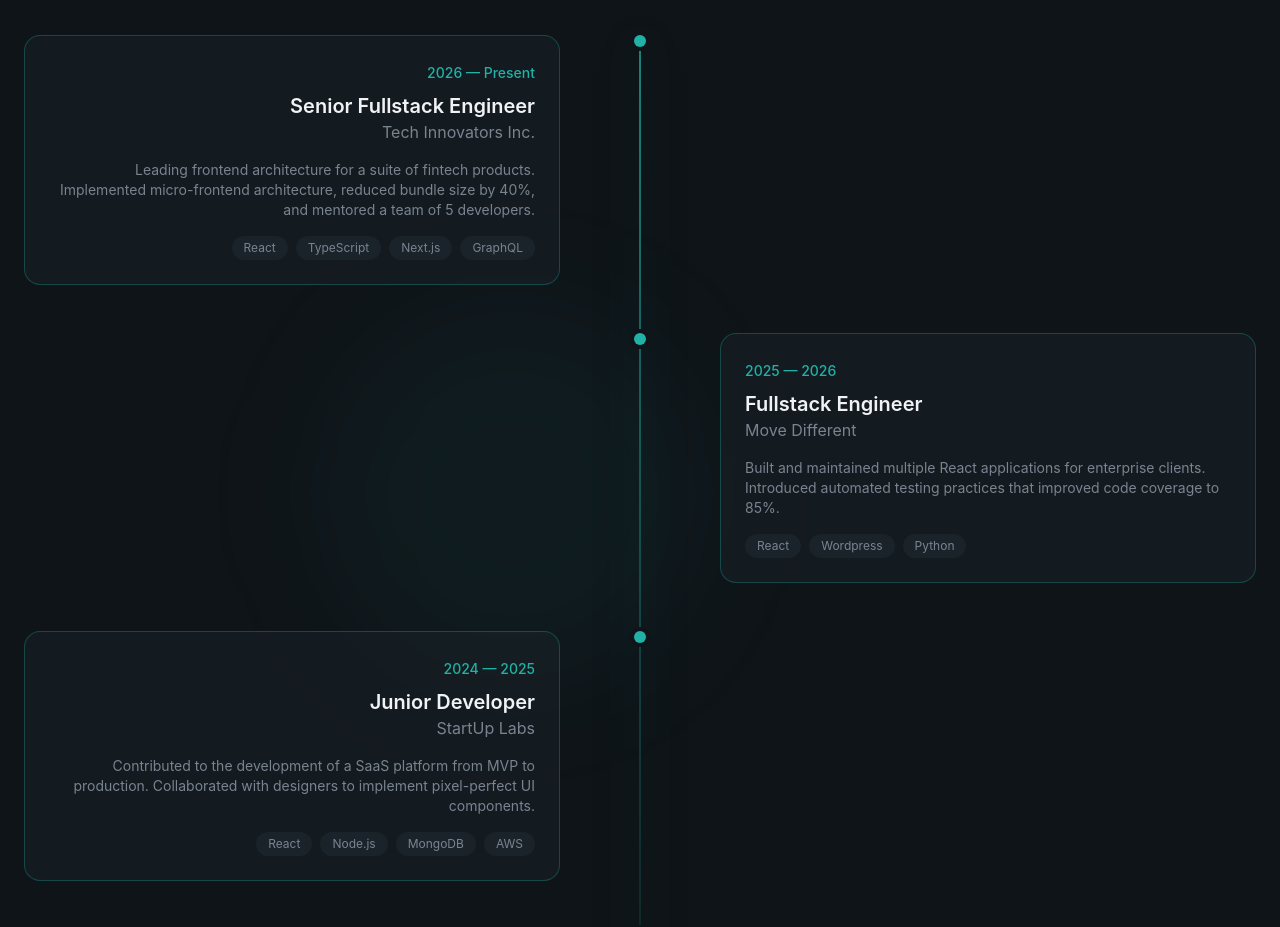
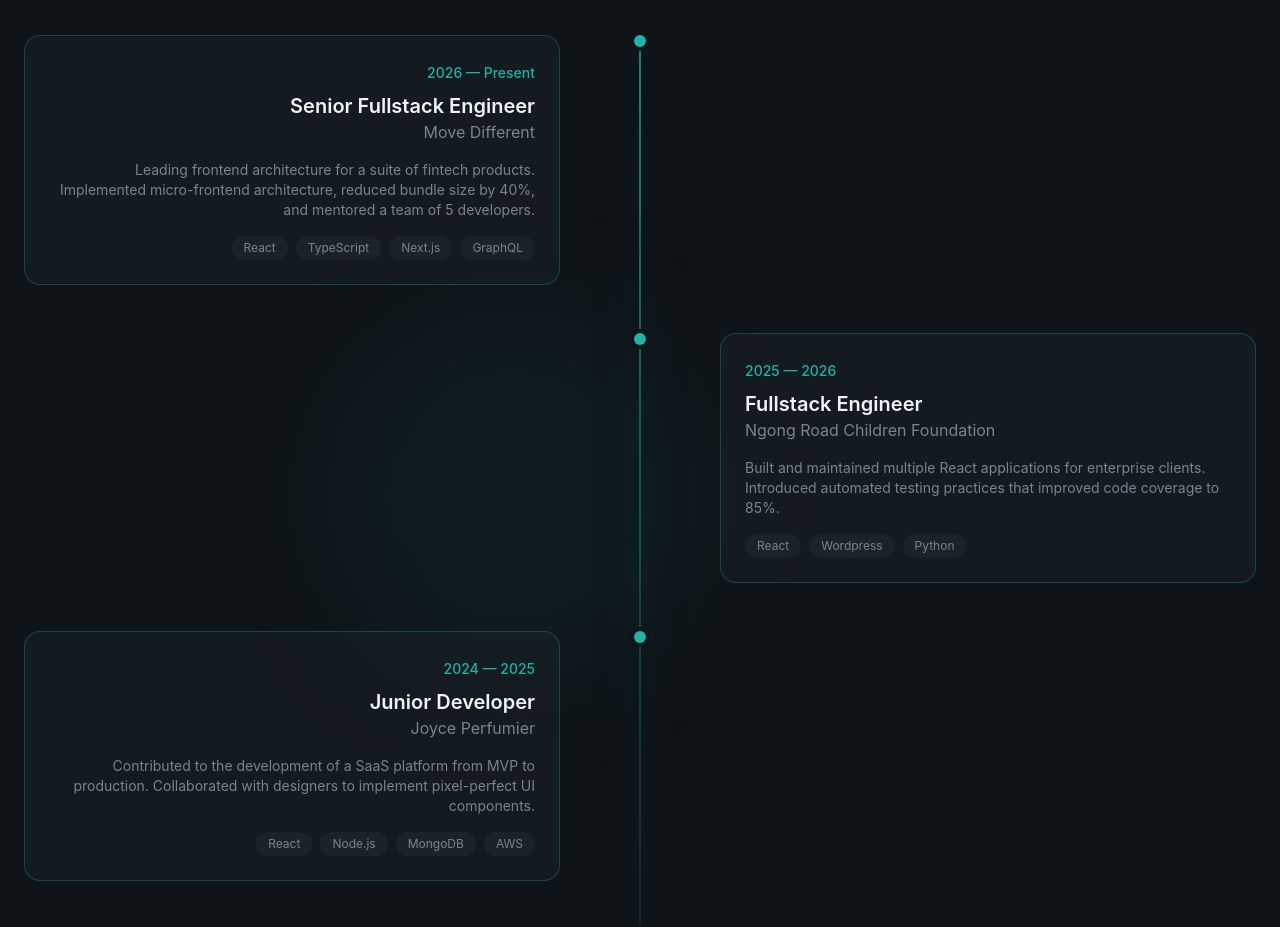
Before and after one commit to Leevy-Otieno/personal_portfolio, a React (Vite) app: page / in a window 1280 px wide. Shown: the part 5420-6347 px from the top of the page. Built offline with nearby package versions, Linux system fonts and the light colour scheme.

Commit message:
finalpahse1changes

```diff
--- a/src/sections/Experience.jsx
+++ b/src/sections/Experience.jsx
@@ -2,7 +2,7 @@
   {
     period: "2026 — Present",
     role: "Senior Fullstack Engineer",
-    company: "Tech Innovators Inc.",
+    company: "Move Different",
     description:
       "Leading frontend architecture for a suite of fintech products. Implemented micro-frontend architecture, reduced bundle size by 40%, and mentored a team of 5 developers.",
     technologies: ["React", "TypeScript", "Next.js", "GraphQL"],
@@ -11,7 +11,7 @@
   {
     period: "2025 — 2026",
     role: "Fullstack Engineer",
-    company: "Move Different",
+    company: "Ngong Road Children Foundation",
     description:
       "Built and maintained multiple React applications for enterprise clients. Introduced automated testing practices that improved code coverage to 85%.",
     technologies: ["React", "Wordpress", "Python"],
@@ -20,7 +20,7 @@
   {
     period: "2024 — 2025",
     role: "Junior Developer",
-    company: "StartUp Labs",
+    company: "Joyce Perfumier",
     description:
       "Contributed to the development of a SaaS platform from MVP to production. Collaborated with designers to implement pixel-perfect UI components.",
     technologies: ["React", "Node.js", "MongoDB", "AWS"],
--- a/src/sections/Hero.jsx
+++ b/src/sections/Hero.jsx
@@ -94,8 +94,8 @@
               </h1>
               <p className="text-lg text-muted-foreground max-w-lg animate-fade-in animation-delay-200">
                 Hi, I'm Leevy Otieno — a software engineer specializing in
-                Python , Django,Flask, React, Next.js, TypeScript and Wordpress . I build
-                scalable, performant web applications that users love.
+                Python , Django,Flask, React, Next.js, TypeScript and Wordpress
+                . I build scalable, performant web applications that users love.
               </p>
             </div>
 
@@ -106,7 +106,7 @@
               </Button>
               <AnimatedBorderButton>
                 <a
-                  href="/Leevy_Otieno cv.docx"
+                  href="/mycv.docx"
                   download
                   className="inline-flex items-center gap-2"
                 >
```
Also changed, not shown: 2 other files (tests, documents, lock files or other folders). Lines whose indentation alone changed are shown as unchanged.
